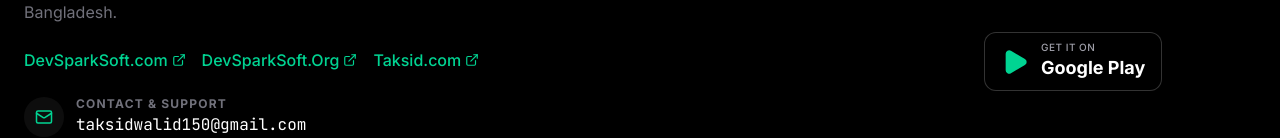
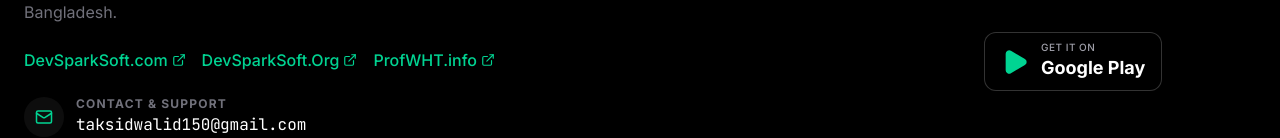
Before and after one commit to ProfWHT/profwht-Info, a React (Vite) app: page / in a window 1280 px wide. Shown: the part 3456-3594 px from the top of the page. Built offline with nearby package versions, Linux system fonts and the light colour scheme.

Commit message:
feat: Update domain to profwht.info
Refactors the website to use the new domain `profwht.info`. This includes updating canonical URLs, alternate language links, sitemaps, and external links within the application and public-facing files.

```diff
--- a/index.html
+++ b/index.html
@@ -10,12 +10,12 @@
     <link rel="icon" type="image/png" href="https://i.ibb.co/C57gNKdz/Blue-Black-and-White-Cartoon-Illustrative-Software-Developer-Logo-1.png" />
 
     <!-- SEO Meta Tags -->
-    <link rel="canonical" href="https://taksid.com/" />
-    <link rel="alternate" hreflang="ru" href="https://taksid.com/" />
-    <link rel="alternate" hreflang="en" href="https://taksid.com/" />
-    <link rel="alternate" hreflang="zh" href="https://taksid.com/" />
-    <link rel="alternate" hreflang="bn" href="https://taksid.com/" />
-    <link rel="alternate" hreflang="x-default" href="https://taksid.com/" />
+    <link rel="canonical" href="https://profwht.info/" />
+    <link rel="alternate" hreflang="ru" href="https://profwht.info/" />
+    <link rel="alternate" hreflang="en" href="https://profwht.info/" />
+    <link rel="alternate" hreflang="zh" href="https://profwht.info/" />
+    <link rel="alternate" hreflang="bn" href="https://profwht.info/" />
+    <link rel="alternate" hreflang="x-default" href="https://profwht.info/" />
     <meta name="description" content="ProfWHT-ASO Web App and App Publishing: Direct supplier for 98+ Google Play Console accounts (old 2023). Gambling, Crypto, CPA, Affiliate and Web App specialist. Worldwide reach: China, Russia, Ukraine, USA, EU." />
     <meta name="keywords" content="ProfWHT-ASO, web app development, app publishing service, buy google play console account, google play account rental, webview app development, ASO optimization russian, CPA play store accounts, affiliate marketing accounts, old play console account 2023, no tester app publish, купить аккаунт google play console, аренда аккаунта разработчика гугл, ASO продвижение приложений, разработка webview приложений" />
     <meta name="author" content="Walid Hasan Taksid" />
@@ -28,8 +28,8 @@
       "@type": "ProfessionalService",
       "name": "ProfWHT-ASO Web App and App Publishing",
       "image": "https://i.ibb.co/zhLF9xyx/645476945-1303910355119648-6826087729693887982-n.jpg",
-      "@id": "https://taksid.com/",
-      "url": "https://taksid.com/",
+      "@id": "https://profwht.info/",
+      "url": "https://profwht.info/",
       "telephone": "+8801979983155",
       "address": {
         "@type": "PostalAddress",
@@ -70,7 +70,7 @@
       "@type": "Person",
       "name": "Walid Hasan Taksid",
       "jobTitle": "CEO of Dev Spark Soft Limited",
-      "url": "https://taksid.com/",
+      "url": "https://profwht.info/",
       "sameAs": [
         "https://www.facebook.com/profwht",
         "https://Instagram.com/Profwht"
@@ -80,14 +80,14 @@
 
     <!-- Open Graph / Facebook -->
     <meta property="og:type" content="website" />
-    <meta property="og:url" content="https://taksid.com/" />
+    <meta property="og:url" content="https://profwht.info/" />
     <meta property="og:title" content="ProfWHT-ASO Web App and App Publishing | Google Play Accounts" />
     <meta property="og:description" content="Direct supplier of 98+ Google Play Console accounts. Gambling, Crypto, CPA, ASO & Web App development specialist." />
     <meta property="og:image" content="https://i.ibb.co/zhLF9xyx/645476945-1303910355119648-6826087729693887982-n.jpg" />
 
     <!-- Twitter -->
     <meta property="twitter:card" content="summary_large_image" />
-    <meta property="twitter:url" content="https://taksid.com/" />
+    <meta property="twitter:url" content="https://profwht.info/" />
     <meta property="twitter:title" content="ProfWHT-ASO Web App and App Publishing | Google Play Accounts" />
     <meta property="twitter:description" content="Direct supplier of 98+ Google Play Console accounts. Gambling, Crypto, CPA, ASO & Web App development specialist." />
     <meta property="twitter:image" content="https://i.ibb.co/zhLF9xyx/645476945-1303910355119648-6826087729693887982-n.jpg" />
--- a/src/App.tsx
+++ b/src/App.tsx
@@ -141,7 +141,7 @@
             <div className="hidden md:flex items-center gap-8 text-sm font-medium text-zinc-400">
               <a href="#about" className="hover:text-white transition-colors">{t.nav.about}</a>
               <a href="#google-play" className="hover:text-white transition-colors">{t.nav.services}</a>
-              <a href="https://taksid.com/" target="_blank" rel="noopener noreferrer" className="hover:text-white transition-colors flex items-center gap-1">
+              <a href="https://profwht.info/" target="_blank" rel="noopener noreferrer" className="hover:text-white transition-colors flex items-center gap-1">
                 {t.nav.portfolio} <ExternalLink size={14} />
               </a>
             </div>
@@ -544,8 +544,8 @@
                 <a href="https://DevSparkSoft.Org" target="_blank" rel="noopener noreferrer" className="text-emerald-400 hover:text-emerald-300 font-medium flex items-center gap-1">
                   DevSparkSoft.Org <ExternalLink size={14} />
                 </a>
-                <a href="https://taksid.com/" target="_blank" rel="noopener noreferrer" className="text-emerald-400 hover:text-emerald-300 font-medium flex items-center gap-1">
-                  Taksid.com <ExternalLink size={14} />
+                <a href="https://profwht.info/" target="_blank" rel="noopener noreferrer" className="text-emerald-400 hover:text-emerald-300 font-medium flex items-center gap-1">
+                  ProfWHT.info <ExternalLink size={14} />
                 </a>
               </div>
               <div className="mt-6 flex items-center gap-3 text-zinc-400">
```
Also changed, not shown: public/robots.txt, 1 other file (tests, documents, lock files or other folders).
